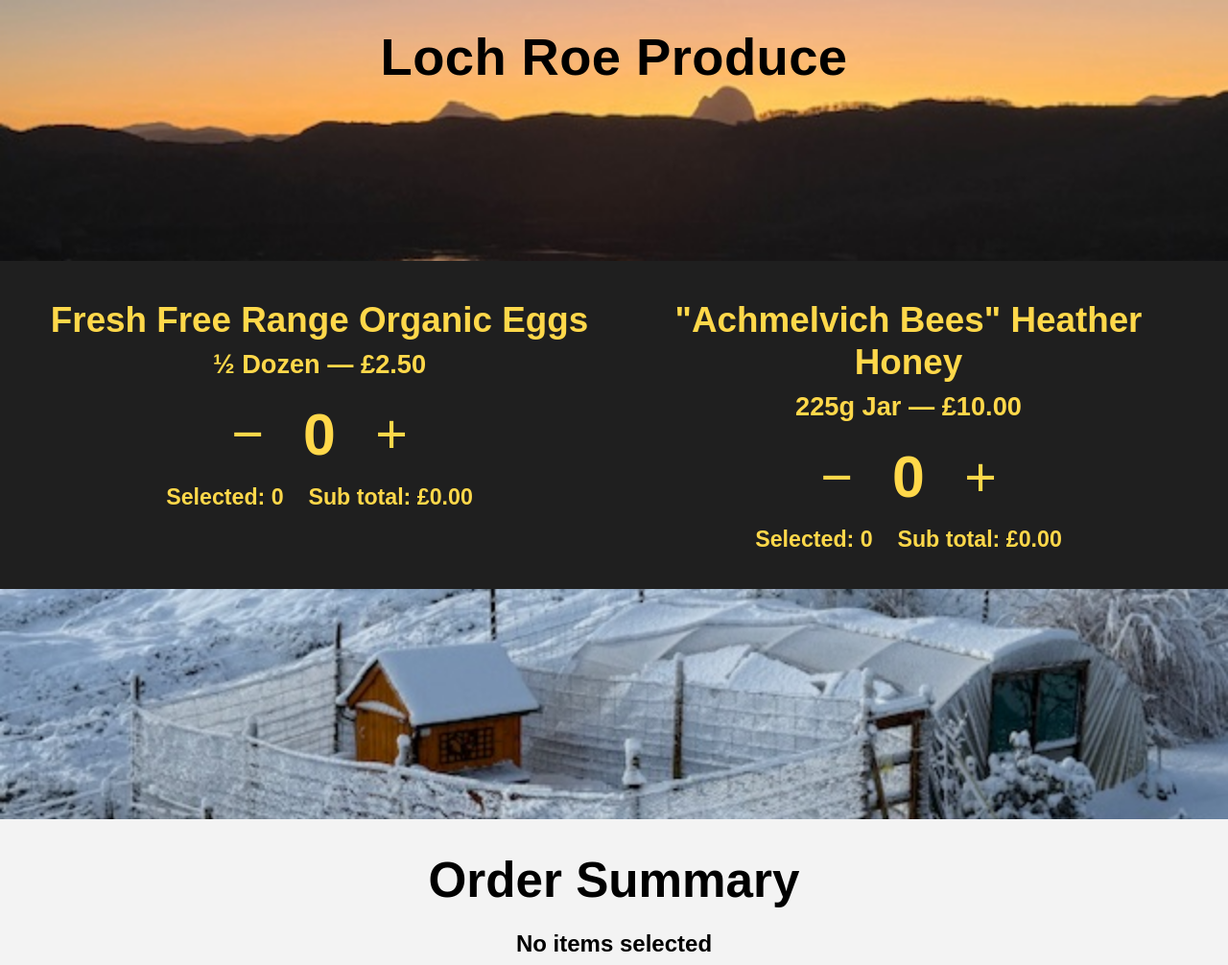
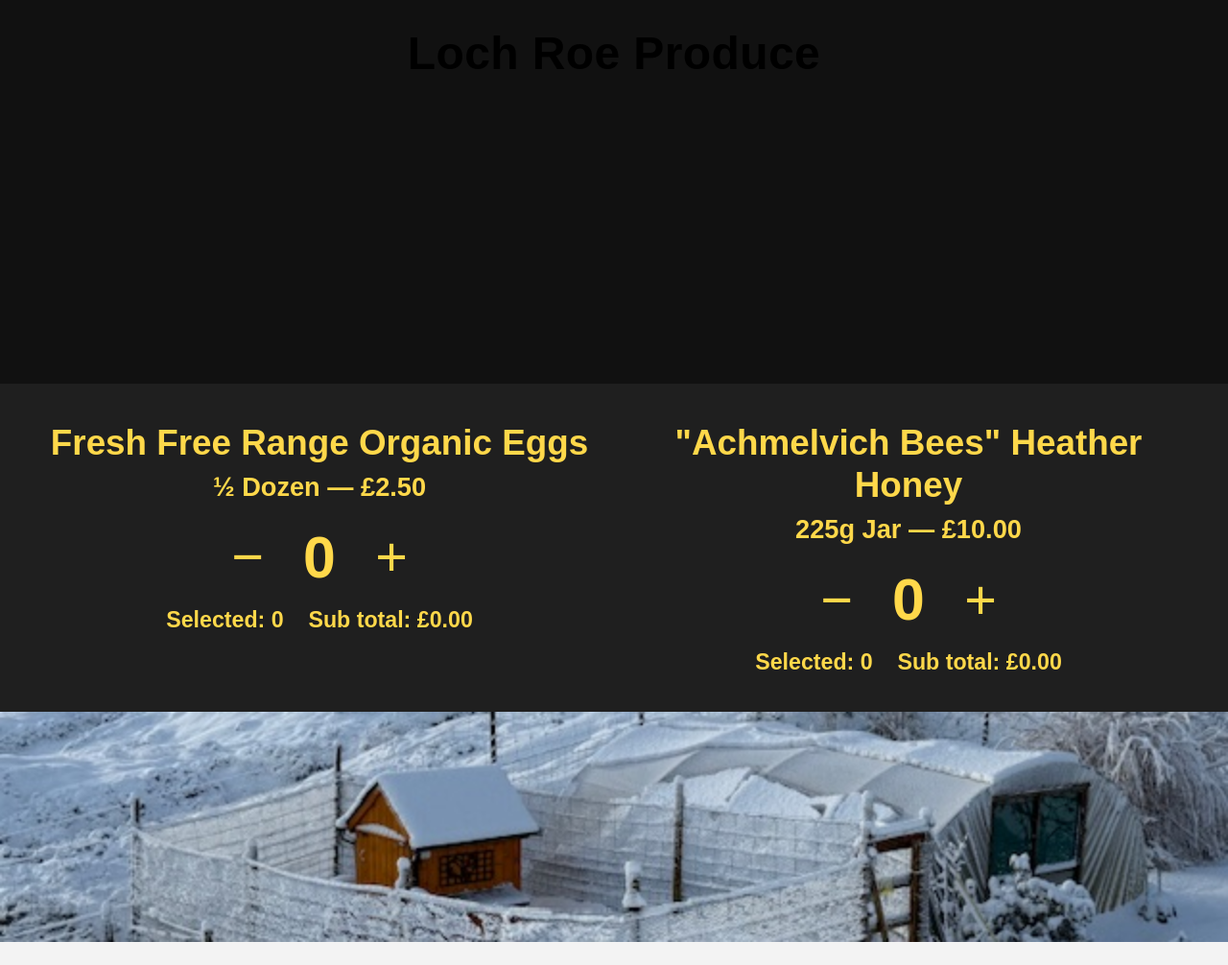
Before and after one commit to Admiral2022/lochroeproduce, a plain HTML site: page index.html in a window 1280 px wide. Shown: the top 1006 px of the page at 96% size. Drawn offline with Linux system fonts and the light colour scheme.

Commit message:
Update 35 index.html

```diff
--- a/index.html
+++ b/index.html
@@ -30,8 +30,8 @@
     }
 
  .top-photo{
-      background-image:url("sunrise.jpg");
-      min-height:34vh;
+  min-height:50vh;
+  background-position:center 40%;
 }
 
     .bottom-photo{
@@ -46,7 +46,7 @@
 
     .title{
   margin:0;
-      font-size:clamp(2rem, 5vw, 3.4rem);
+  font-size:clamp(1.8rem, 4.4vw, 3rem);
   font-weight:700;
   color:#000000;
   letter-spacing:0.4px;
```
Lines whose indentation alone changed are shown as unchanged.
